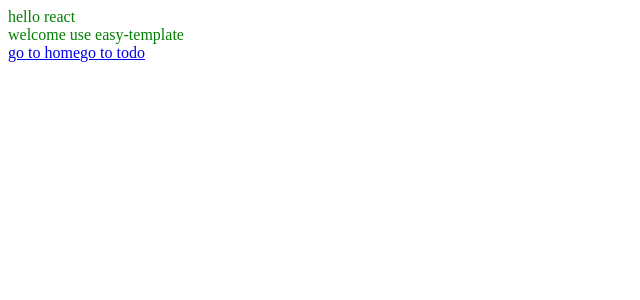
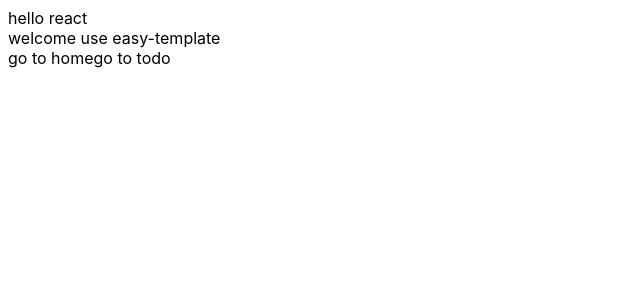
Before and after one commit to VingoChen/react-template, a React app: page /home in a window 1280 px wide. Shown: the top 300 px of the page, without its empty margins (0-640 px from the left). Built offline with nearby package versions, Linux system fonts and the light colour scheme.

Commit message:
style: 全局样式调整

```diff
--- a/src/index.scss
+++ /dev/null
@@ -1,4 +0,0 @@
-#root {
-  display: flex;
-  color: green;
-}
--- a/src/index.tsx
+++ b/src/index.tsx
@@ -2,7 +2,7 @@
 import ReactDOM from 'react-dom';
 import { Provider } from 'react-redux';
 import App from './App';
-import './index.scss';
+import 'Src/styles/index.scss';
 import { store } from './models';
 
 if (module && module.hot) {
--- a/src/styles/index.scss
+++ b/src/styles/index.scss
@@ -1,3 +1,35 @@
-.global {
-  color: #000;
+/* Global scss */
+
+body {
+  height: 100%;
+  -moz-osx-font-smoothing: grayscale;
+  -webkit-font-smoothing: antialiased;
+  font-family: -apple-system, BlinkMacSystemFont, Segoe UI, Helvetica Neue, Helvetica, PingFang SC,
+    Hiragino Sans GB, Microsoft YaHei, Arial, sans-serif;
 }
+
+html {
+  height: 100%;
+}
+
+#root {
+  height: 100%;
+}
+
+*,
+*::before,
+*::after {
+  box-sizing: border-box;
+}
+
+a,
+a:focus,
+a:hover {
+  color: inherit;
+  text-decoration: none;
+  outline: none;
+}
+
+div:focus {
+  outline: none;
+}
```
